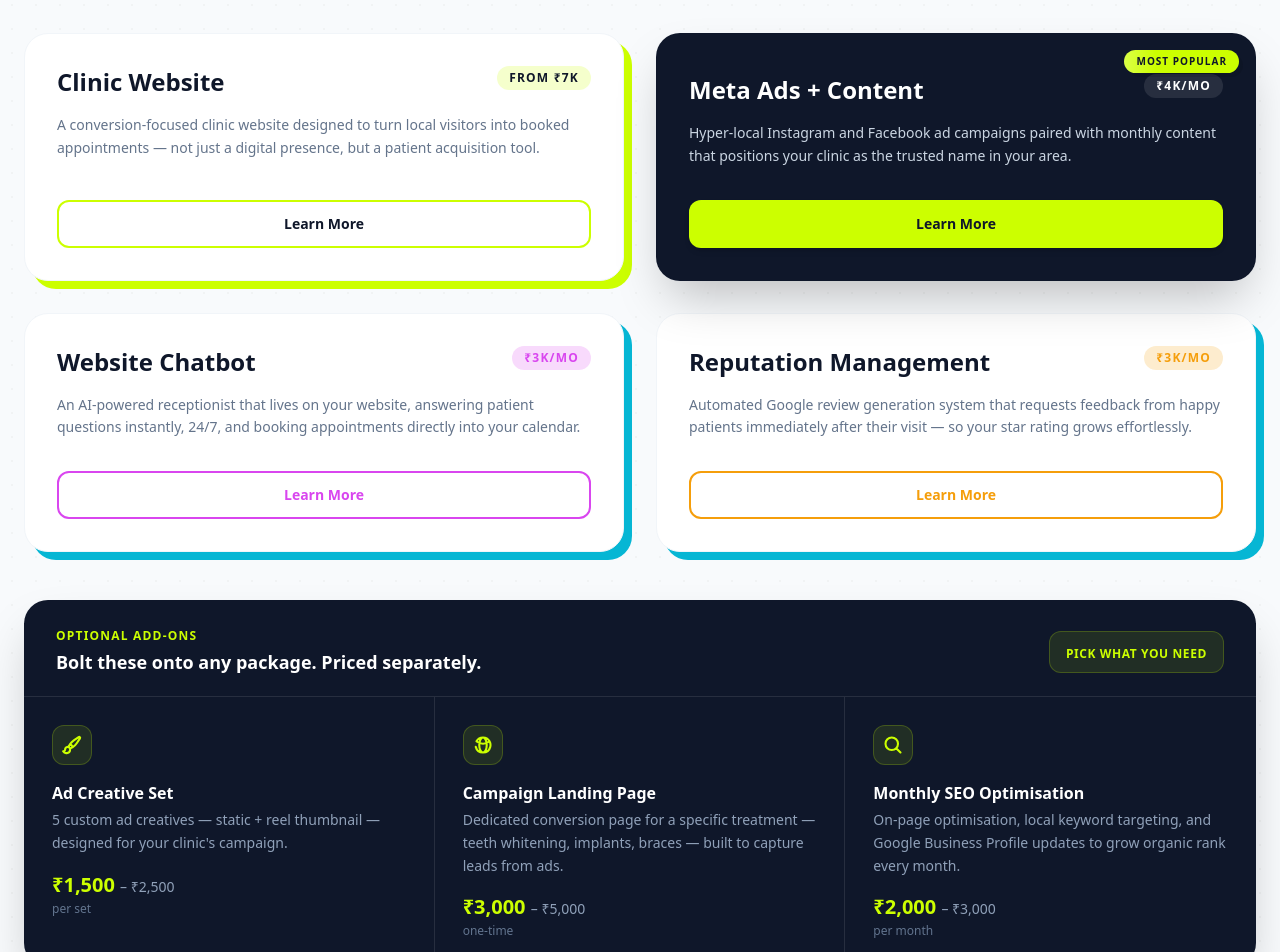
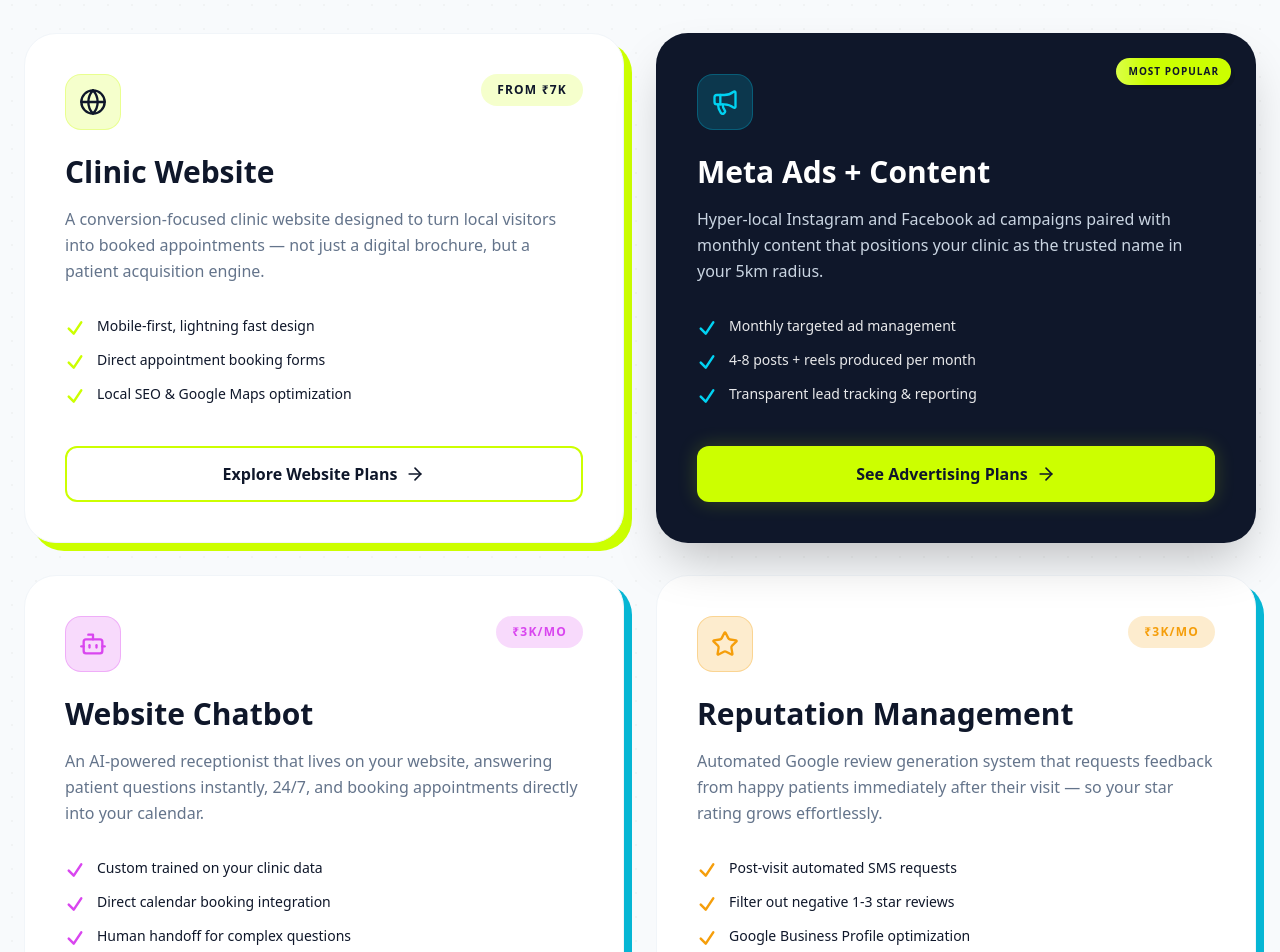
Before and after one commit to jarvis-invictus/dental-invictus-ai-site, a Next.js app: page / in a window 1280 px wide. Shown: the part 2680-3632 px from the top of the page. Built offline with nearby package versions, Linux system fonts and the light colour scheme.

Commit message:
feat: upgrade core service cards on homepage with taller layout and bullet points

```diff
--- a/app/page.tsx
+++ b/app/page.tsx
@@ -7,7 +7,7 @@ import Link from "next/link";
 
 
 import { Button } from "@/components/ui/Button";
-import { ArrowRight, TrendingUp, EyeOff, Clock } from "lucide-react";
+import { ArrowRight, TrendingUp, EyeOff, Clock, Globe, Megaphone, Bot, Star } from "lucide-react";
 import { motion, AnimatePresence } from "framer-motion";
 import { useState, useEffect } from "react";
 
@@ -743,18 +743,35 @@ export default function Home() {
               whileInView={{ opacity: 1, y: 0 }}
               viewport={{ once: true }}
               transition={{ duration: 0.5, delay: 0 }}
-              className="bg-white rounded-3xl shadow-sticker-lime border border-slate-100 p-8 flex flex-col group hover:-translate-y-2 hover:shadow-[12px_12px_0px_0px_#ccff00] transition-all duration-300"
-            >
-              <div className="flex justify-between items-start mb-4">
-                <h3 className="text-2xl font-black text-bond-navy">Clinic Website</h3>
-                <span className="bg-bond-lime/20 text-bond-navy text-xs font-bold uppercase tracking-widest px-3 py-1 rounded-full shrink-0 ml-2">From ₹7K</span>
-              </div>
-              <p className="text-bond-gray text-sm leading-relaxed mb-8 flex-1">
-                A conversion-focused clinic website designed to turn local visitors into booked appointments — not just a digital presence, but a patient acquisition tool.
+              className="bg-white rounded-[2rem] shadow-sticker-lime border border-slate-100 p-10 flex flex-col group hover:-translate-y-2 hover:shadow-[12px_12px_0px_0px_#ccff00] transition-all duration-300 min-h-[480px]"
+            >
+              <div className="flex justify-between items-start mb-6">
+                <div className="w-14 h-14 bg-bond-lime/20 text-bond-navy rounded-2xl flex items-center justify-center border border-bond-lime/30">
+                  <Globe className="w-7 h-7" />
+                </div>
+                <span className="bg-bond-lime/20 text-bond-navy text-xs font-bold uppercase tracking-widest px-4 py-2 rounded-full shrink-0">From ₹7K</span>
+              </div>
+              <h3 className="text-3xl font-black text-bond-navy mb-4">Clinic Website</h3>
+              <p className="text-bond-gray text-base leading-relaxed mb-8">
+                A conversion-focused clinic website designed to turn local visitors into booked appointments — not just a digital brochure, but a patient acquisition engine.
               </p>
-              <Link href="/services/clinic-website" className="w-full block">
-                <Button variant="outline" size="md" className="w-full border-bond-lime text-bond-navy hover:bg-bond-lime transition-colors">
-                  Learn More
+
+              <ul className="space-y-3 mb-10 flex-1">
+                {[
+                  "Mobile-first, lightning fast design",
+                  "Direct appointment booking forms",
+                  "Local SEO & Google Maps optimization"
+                ].map((item) => (
+                  <li key={item} className="flex items-start gap-3 text-sm font-medium text-bond-navy">
+                    <svg className="w-5 h-5 text-bond-lime shrink-0 mt-0.5" fill="none" stroke="currentColor" strokeWidth="3" viewBox="0 0 24 24"><path strokeLinecap="round" strokeLinejoin="round" d="M4.5 12.75l6 6 9-13.5" /></svg>
+                    {item}
+                  </li>
+                ))}
+              </ul>
+
+              <Link href="/services/clinic-website" className="w-full block mt-auto">
+                <Button variant="outline" size="lg" className="w-full border-2 border-bond-lime text-bond-navy hover:bg-bond-lime transition-colors h-14 text-base font-bold">
+                  Explore Website Plans <ArrowRight className="ml-2 w-5 h-5" />
                 </Button>
               </Link>
             </motion.div>
@@ -765,19 +782,36 @@ export default function Home() {
               whileInView={{ opacity: 1, y: 0 }}
               viewport={{ once: true }}
               transition={{ duration: 0.5, delay: 0.15 }}
-              className="bg-bond-navy rounded-3xl shadow-2xl border border-bond-navy/50 p-8 flex flex-col group hover:-translate-y-2 hover:shadow-[12px_12px_0px_0px_#0f172a] transition-all duration-300 relative"
-            >
-              <div className="absolute top-4 right-4 text-bond-navy text-[10px] font-black uppercase tracking-widest px-3 py-1 rounded-full shadow-sticker animate-shimmer bg-bond-lime">Most Popular</div>
-              <div className="flex justify-between items-start mb-4 mt-2">
-                <h3 className="text-2xl font-black text-white pr-20">Meta Ads + Content</h3>
-                <span className="bg-white/10 text-white text-xs font-bold uppercase tracking-widest px-3 py-1 rounded-full shrink-0 ml-2">₹4K/mo</span>
-              </div>
-              <p className="text-slate-300 text-sm leading-relaxed mb-8 flex-1">
-                Hyper-local Instagram and Facebook ad campaigns paired with monthly content that positions your clinic as the trusted name in your area.
+              className="bg-bond-navy rounded-[2rem] shadow-2xl border border-bond-navy/50 p-10 flex flex-col group hover:-translate-y-2 hover:shadow-[12px_12px_0px_0px_#0f172a] transition-all duration-300 relative min-h-[480px]"
+            >
+              <div className="absolute top-6 right-6 text-bond-navy text-[10px] font-black uppercase tracking-widest px-3 py-1.5 rounded-full shadow-sticker animate-shimmer bg-bond-lime">Most Popular</div>
+
+              <div className="flex justify-between items-start mb-6">
+                <div className="w-14 h-14 bg-cyan-500/20 text-cyan-400 rounded-2xl flex items-center justify-center border border-cyan-500/30">
+                  <Megaphone className="w-7 h-7" />
+                </div>
+              </div>
+              <h3 className="text-3xl font-black text-white mb-4 pr-24">Meta Ads + Content</h3>
+              <p className="text-slate-300 text-base leading-relaxed mb-8">
+                Hyper-local Instagram and Facebook ad campaigns paired with monthly content that positions your clinic as the trusted name in your 5km radius.
               </p>
-              <Link href="/services/meta-ads" className="w-full block">
-                <Button variant="lime" size="md" className="w-full hover:scale-105 transition-all duration-300">
-                  Learn More
+
+              <ul className="space-y-3 mb-10 flex-1">
+                {[
+                  "Monthly targeted ad management",
+                  "4-8 posts + reels produced per month",
+                  "Transparent lead tracking & reporting"
+                ].map((item) => (
+                  <li key={item} className="flex items-start gap-3 text-sm font-medium text-white/90">
+                    <svg className="w-5 h-5 text-cyan-400 shrink-0 mt-0.5" fill="none" stroke="currentColor" strokeWidth="3" viewBox="0 0 24 24"><path strokeLinecap="round" strokeLinejoin="round" d="M4.5 12.75l6 6 9-13.5" /></svg>
+                    {item}
+                  </li>
+                ))}
+              </ul>
+
+              <Link href="/services/meta-ads" className="w-full block mt-auto">
+                <Button variant="lime" size="lg" className="w-full h-14 text-base font-bold shadow-[0_0_20px_rgba(204,255,0,0.2)] hover:shadow-[0_0_30px_rgba(204,255,0,0.4)] transition-all duration-300">
+                  See Advertising Plans <ArrowRight className="ml-2 w-5 h-5" />
                 </Button>
               </Link>
             </motion.div>
@@ -788,18 +822,35 @@ export default function Home() {
               whileInView={{ opacity: 1, y: 0 }}
               viewport={{ once: true }}
               transition={{ duration: 0.5, delay: 0.3 }}
-              className="bg-white rounded-3xl shadow-sticker-cyan border border-slate-100 p-8 flex flex-col group hover:-translate-y-2 hover:shadow-[12px_12px_0px_0px_#06b6d4] transition-all duration-300"
-            >
-              <div className="flex justify-between items-start mb-4">
-                <h3 className="text-2xl font-black text-bond-navy">Website Chatbot</h3>
-                <span className="bg-bond-purple/20 text-bond-purple text-xs font-bold uppercase tracking-widest px-3 py-1 rounded-full shrink-0 ml-2">₹3K/mo</span>
-              </div>
-              <p className="text-bond-gray text-sm leading-relaxed mb-8 flex-1">
+              className="bg-white rounded-[2rem] shadow-sticker-cyan border border-slate-100 p-10 flex flex-col group hover:-translate-y-2 hover:shadow-[12px_12px_0px_0px_#06b6d4] transition-all duration-300 min-h-[480px]"
+            >
+              <div className="flex justify-between items-start mb-6">
+                <div className="w-14 h-14 bg-bond-purple/20 text-bond-purple rounded-2xl flex items-center justify-center border border-bond-purple/30">
+                  <Bot className="w-7 h-7" />
+                </div>
+                <span className="bg-bond-purple/20 text-bond-purple text-xs font-bold uppercase tracking-widest px-4 py-2 rounded-full shrink-0">₹3K/mo</span>
+              </div>
+              <h3 className="text-3xl font-black text-bond-navy mb-4">Website Chatbot</h3>
+              <p className="text-bond-gray text-base leading-relaxed mb-8">
                 An AI-powered receptionist that lives on your website, answering patient questions instantly, 24/7, and booking appointments directly into your calendar.
               </p>
-              <Link href="/services/ai-chatbot" className="w-full block">
-                <Button variant="outline" size="md" className="w-full border-bond-purple text-bond-purple hover:bg-bond-purple hover:text-white transition-colors">
-                  Learn More
+
+              <ul className="space-y-3 mb-10 flex-1">
+                {[
+                  "Custom trained on your clinic data",
+                  "Direct calendar booking integration",
+                  "Human handoff for complex questions"
+                ].map((item) => (
+                  <li key={item} className="flex items-start gap-3 text-sm font-medium text-bond-navy">
+                    <svg className="w-5 h-5 text-bond-purple shrink-0 mt-0.5" fill="none" stroke="currentColor" strokeWidth="3" viewBox="0 0 24 24"><path strokeLinecap="round" strokeLinejoin="round" d="M4.5 12.75l6 6 9-13.5" /></svg>
+                    {item}
+                  </li>
+                ))}
+              </ul>
+
+              <Link href="/services/ai-chatbot" className="w-full block mt-auto">
+                <Button variant="outline" size="lg" className="w-full border-2 border-bond-purple text-bond-purple hover:bg-bond-purple hover:text-white transition-colors h-14 text-base font-bold">
+                  Meet the AI Chatbot <ArrowRight className="ml-2 w-5 h-5" />
                 </Button>
               </Link>
             </motion.div>
@@ -810,18 +861,35 @@ export default function Home() {
               whileInView={{ opacity: 1, y: 0 }}
               viewport={{ once: true }}
               transition={{ duration: 0.5, delay: 0.45 }}
-              className="bg-white rounded-3xl shadow-sticker-cyan border border-slate-100 p-8 flex flex-col group hover:-translate-y-2 hover:shadow-[12px_12px_0px_0px_#f59e0b] transition-all duration-300"
-            >
-              <div className="flex justify-between items-start mb-4">
-                <h3 className="text-2xl font-black text-bond-navy pr-4">Reputation Management</h3>
-                <span className="bg-[#f59e0b]/20 text-[#f59e0b] text-xs font-bold uppercase tracking-widest px-3 py-1 rounded-full shrink-0 ml-2">₹3K/mo</span>
-              </div>
-              <p className="text-bond-gray text-sm leading-relaxed mb-8 flex-1">
+              className="bg-white rounded-[2rem] shadow-sticker-cyan border border-slate-100 p-10 flex flex-col group hover:-translate-y-2 hover:shadow-[12px_12px_0px_0px_#f59e0b] transition-all duration-300 min-h-[480px]"
+            >
+              <div className="flex justify-between items-start mb-6">
+                <div className="w-14 h-14 bg-[#f59e0b]/20 text-[#f59e0b] rounded-2xl flex items-center justify-center border border-[#f59e0b]/30">
+                  <Star className="w-7 h-7" />
+                </div>
+                <span className="bg-[#f59e0b]/20 text-[#f59e0b] text-xs font-bold uppercase tracking-widest px-4 py-2 rounded-full shrink-0">₹3K/mo</span>
+              </div>
+              <h3 className="text-3xl font-black text-bond-navy mb-4 pr-4">Reputation Management</h3>
+              <p className="text-bond-gray text-base leading-relaxed mb-8">
                 Automated Google review generation system that requests feedback from happy patients immediately after their visit — so your star rating grows effortlessly.
               </p>
-              <Link href="/services/reputation-management" className="w-full block">
-                <Button variant="outline" size="md" className="w-full border-[#f59e0b] text-[#f59e0b] hover:bg-[#f59e0b] hover:text-white transition-colors">
-                  Learn More
+
+              <ul className="space-y-3 mb-10 flex-1">
+                {[
+                  "Post-visit automated SMS requests",
+                  "Filter out negative 1-3 star reviews",
+                  "Google Business Profile optimization"
+                ].map((item) => (
+                  <li key={item} className="flex items-start gap-3 text-sm font-medium text-bond-navy">
+                    <svg className="w-5 h-5 text-[#f59e0b] shrink-0 mt-0.5" fill="none" stroke="currentColor" strokeWidth="3" viewBox="0 0 24 24"><path strokeLinecap="round" strokeLinejoin="round" d="M4.5 12.75l6 6 9-13.5" /></svg>
+                    {item}
+                  </li>
+                ))}
+              </ul>
+
+              <Link href="/services/reputation-management" className="w-full block mt-auto">
+                <Button variant="outline" size="lg" className="w-full border-2 border-[#f59e0b] text-[#f59e0b] hover:bg-[#f59e0b] hover:text-white transition-colors h-14 text-base font-bold">
+                  Grow Your Reviews <ArrowRight className="ml-2 w-5 h-5" />
                 </Button>
               </Link>
             </motion.div>
```
